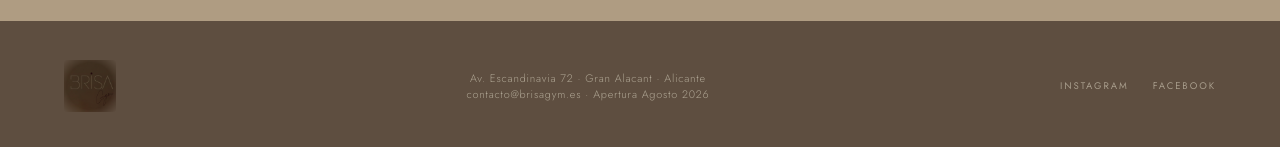
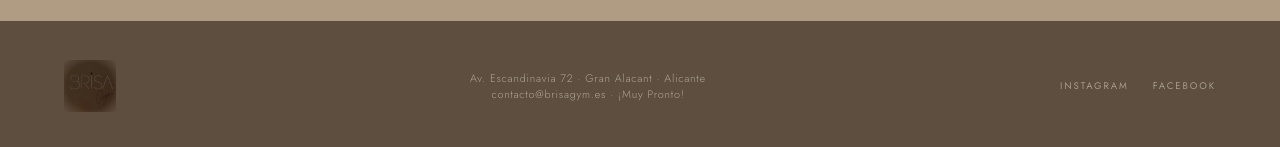
Before and after one commit to RafaelGabrig/brisa-gym, a React (Vite) app: page / in a window 1280 px wide. Shown: the part 5103-5250 px from the top of the page. Built offline with nearby package versions, Linux system fonts and the light colour scheme; no server answers.

Commit message:
Substitui data de abertura no rodapé por "Muy Pronto"
O rodapé mostrava "Apertura Agosto 2026" / "Opening August 2026",
desatualizado em relação ao restante do site.

Co-Authored-By: Claude Sonnet 4.6 <noreply@anthropic.com>

```diff
--- a/src/i18n.js
+++ b/src/i18n.js
@@ -76,7 +76,7 @@ const t = {
       tagline: 'Más que un gimnasio. Un espacio de entrenamiento, recuperación y bienestar integral.',
     },
     footer: {
-      apertura: 'Apertura Agosto 2026',
+      apertura: '¡Muy Pronto!',
     },
   },
   en: {
@@ -156,7 +156,7 @@ const t = {
       tagline: 'More than a gym. A space for training, recovery and total wellbeing.',
     },
     footer: {
-      apertura: 'Opening August 2026',
+      apertura: 'Coming Soon!',
     },
   },
 }
```
